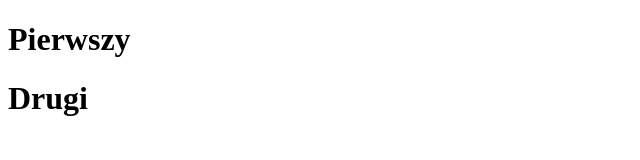
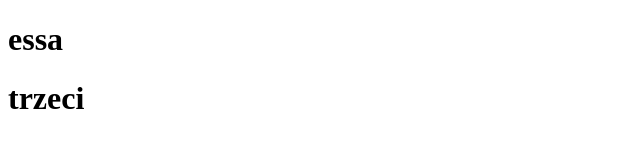
Before and after one commit to Bajuus/2PRO_1, a plain HTML site: page index.html in a window 1280 px wide. Shown: the whole page, without its empty margins (0-640 px from the left). Drawn offline with Linux system fonts and the light colour scheme.

Commit message:
commitmessage

```diff
--- a/index.html
+++ b/index.html
@@ -6,8 +6,9 @@
     <title>Document</title>
 </head>
 <body>
-    <h1>Pierwszy </h1>
-    <h1>Drugi</h1>
+
+    <h1>essa</h1>
+    <h1>trzeci</h1>
 
 </body>
 </html>
```
